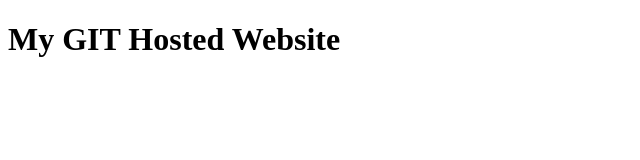
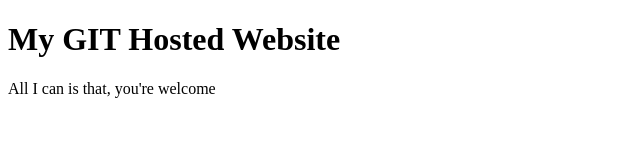
Before and after one commit to raeestha/My-first-project, a plain HTML site: page git_tutorial.html in a window 1280 px wide. Shown: the whole page, without its empty margins (0-640 px from the left). Drawn offline with Linux system fonts and the light colour scheme.

Commit message:
Add welcome message to git_tutorial.html
Added a welcome message to the webpage.

```diff
--- a/git_tutorial.html
+++ b/git_tutorial.html
@@ -7,5 +7,6 @@
 </head>
 <body>
     <h1>My GIT Hosted Website</h1>
+    All I can is that, you're welcome
 </body>
 </html>
```
